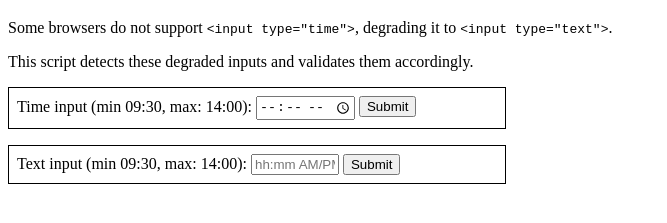
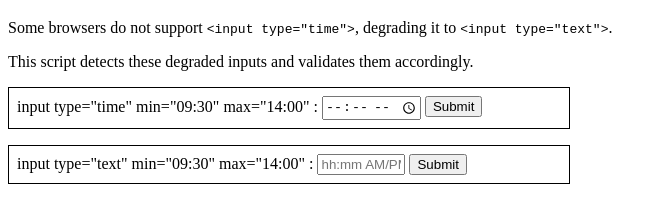
Before and after one commit to terrymorse58/input-time-validator, a website: page index.html in a window 1280 px wide. Shown: the part 61-284 px from the top of the page, without its empty margins (0-667 px from the left). Drawn offline with Linux system fonts and the light colour scheme.

```diff
--- a/index.html
+++ b/index.html
@@ -6,7 +6,7 @@
   <style>
       form {
           border: 1px solid black;
-          max-width: 30rem;
+          max-width: 34rem;
           margin: 1rem 0;
           padding: 0.5rem;
       }
@@ -22,7 +22,7 @@
   validates them accordingly.</p>
 
 <form id="formtime">
-  <label for="timeinput">Time input (min 09:30, max: 14:00):</label>
+  <label for="timeinput">input type="time" min="09:30" max="14:00" :</label>
   <input id="timeinput"
          type="time"
          min="09:30"
@@ -32,7 +32,7 @@
   <button type="submit">Submit</button>
 </form>
 <form id="formtext">
-  <label for="degraded">Text input (min 09:30, max: 14:00):</label>
+  <label for="degraded">input type="text" min="09:30" max="14:00" :</label>
   <input id="degraded"
          type="text"
          min="09:30"
```
Also changed, not shown: README.md, docs/input-time.gif (added), 1 other file.
